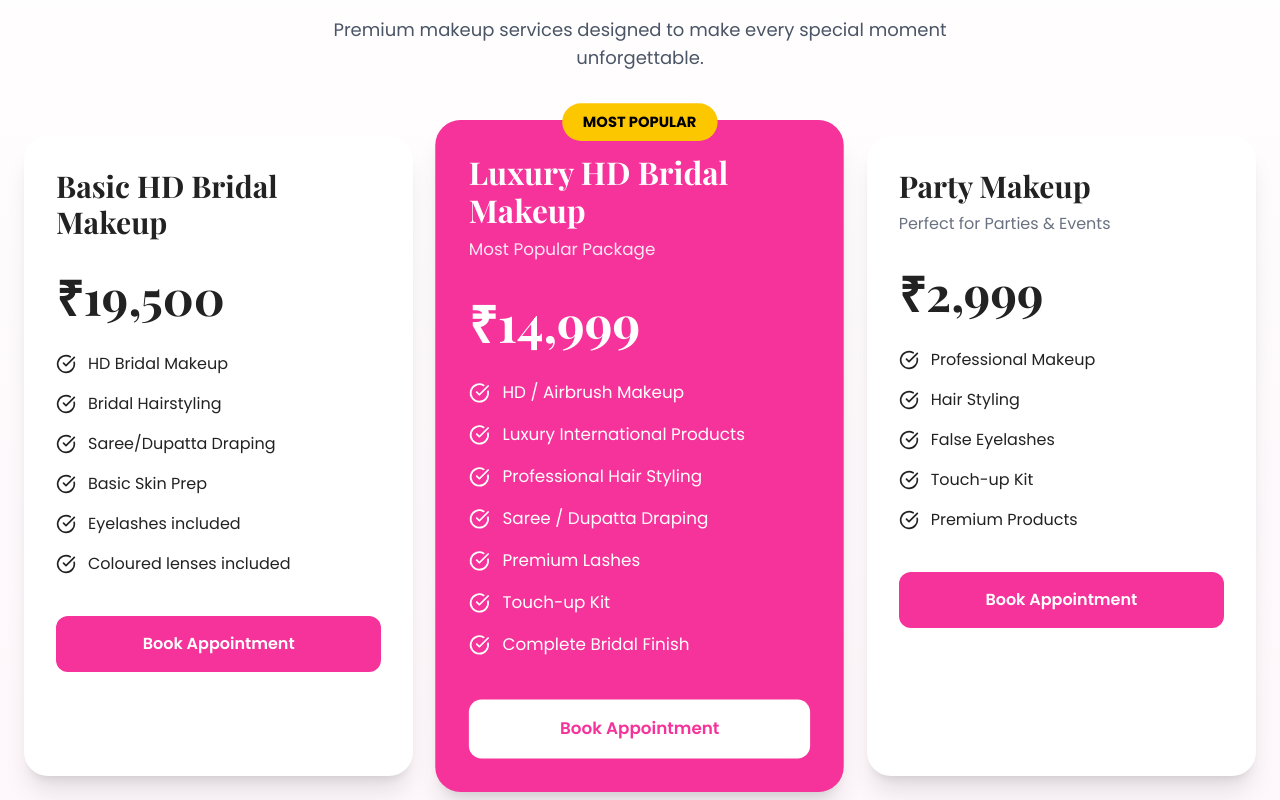
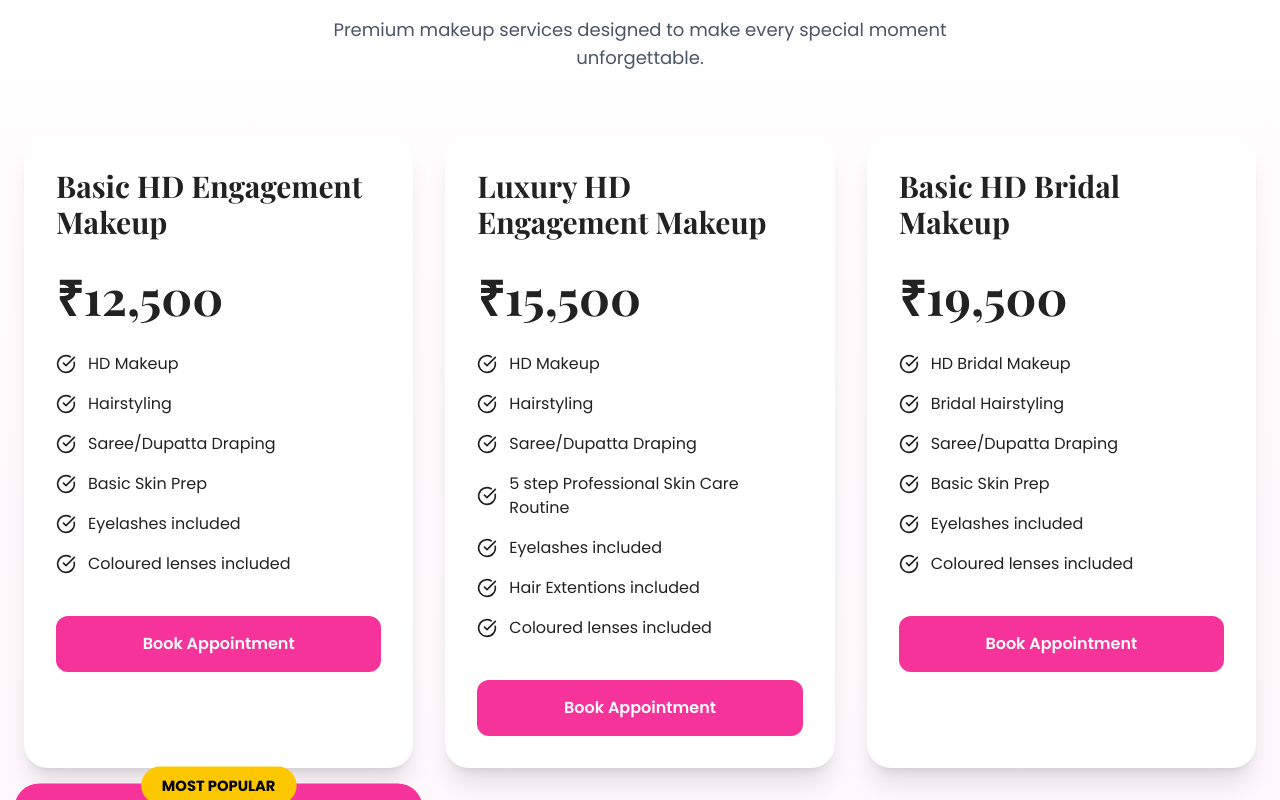
Before and after one commit to ravi-kushwaha/gorakhpur-glam, a React (Vite) app: page / in a window 1280 px wide. Shown: the part 3180-3980 px from the top of the page. Built offline with nearby package versions, Linux system fonts and the light colour scheme.

Commit message:
Updated homepage

```diff
--- a/src/components/Pricing.jsx
+++ b/src/components/Pricing.jsx
@@ -1,6 +1,32 @@
 import { CheckCircle } from "lucide-react";
 
 const plans = [
+    {
+    title: "Basic HD Engagement Makeup",
+    price: "₹12,500",
+    features: [
+      "HD Makeup",
+      "Hairstyling",
+      "Saree/Dupatta Draping",
+      "Basic Skin Prep",
+      "Eyelashes included",
+      "Coloured lenses included",
+    ],
+  },
+
+    {
+    title: "Luxury HD Engagement Makeup",
+    price: "₹15,500",
+    features: [
+      "HD Makeup",
+      "Hairstyling",
+      "Saree/Dupatta Draping",
+      "5 step Professional Skin Care Routine",
+      "Eyelashes included",
+      "Hair Extentions included",
+      "Coloured lenses included",
+    ],
+  },
     {
     title: "Basic HD Bridal Makeup",
     price: "₹19,500",
@@ -16,17 +42,17 @@ const plans = [
 
     {
     title: "Luxury HD Bridal Makeup",
-    price: "₹14,999",
+    price: "₹24,500",
     subtitle: "Most Popular Package",
     featured: true,
     features: [
-      "HD / Airbrush Makeup",
+      "Luxury HD Bridal Makeup",
       "Luxury International Products",
-      "Professional Hair Styling",
+      "Bridal Hair Styling",
       "Saree / Dupatta Draping",
       "Premium Lashes",
-      "Touch-up Kit",
-      "Complete Bridal Finish",
+      "Hair Extentions",
+      "5 step Professional Skin Care Routine",
     ],
   },
 
```
